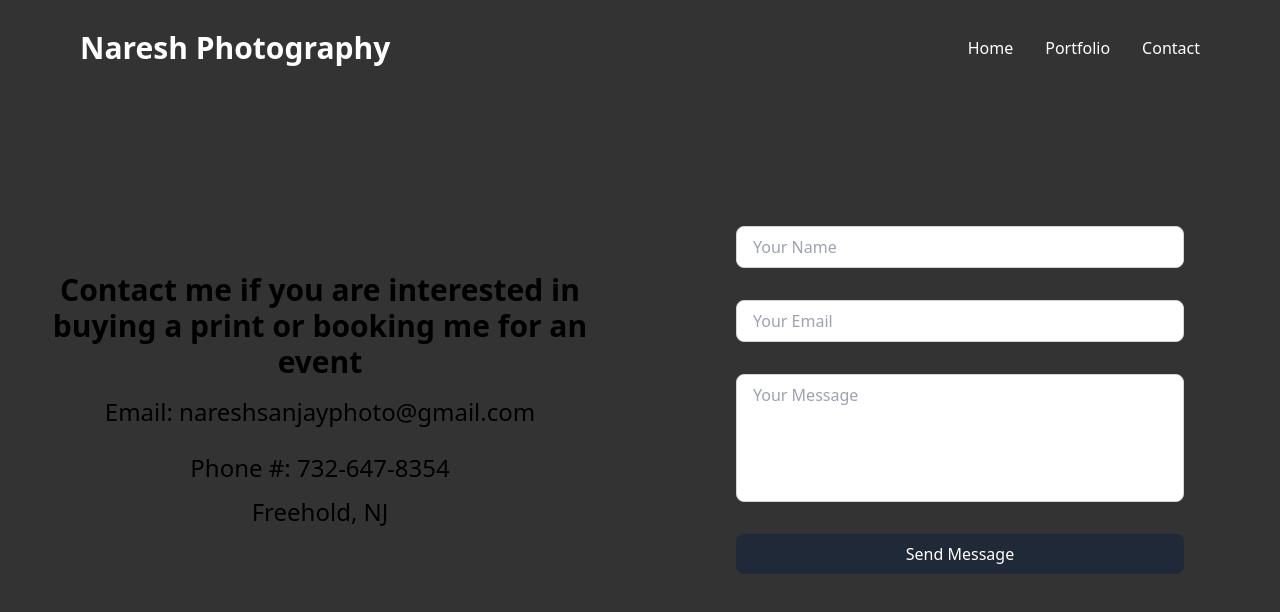
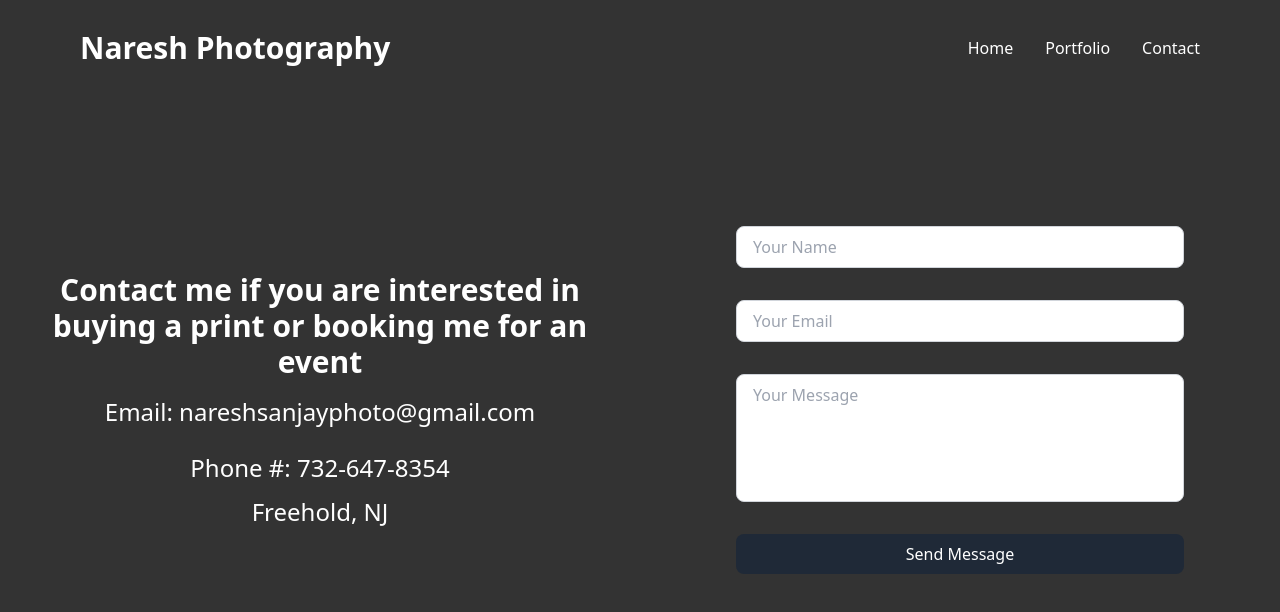
Before and after one commit to gajanm/photography-website, a React (Create React App) app: page /contact in a window 1280 px wide. Shown: the top 612 px of the page. Built offline with nearby package versions, Linux system fonts and the light colour scheme.

Commit message:
fix to contact page

```diff
--- a/src/components/Contact.jsx
+++ b/src/components/Contact.jsx
@@ -34,7 +34,7 @@ const Contact = () => {
 
 
   return (
-    <div className='flex'>
+    <div className='flex text-white'>
       <div className="w-1/2 h-screen flex flex-col justify-center items-center">
         <h1 className="text-3xl font-bold px-8 mb-1 text-center"> Contact me if you are interested in buying a print or booking me for an event</h1>
         <h1 className='text-lg sm:text-xl md:text-2xl py-3'>Email: nareshsanjayphoto@gmail.com </h1>
@@ -44,7 +44,7 @@ const Contact = () => {
       </div>
 
       <div className='w-1/2 h-screen flex justify-center'>
-        <form onSubmit={handleSubmit} className="flex flex-col justify-center h-full w-[70%]">
+        <form onSubmit={handleSubmit} className="flex flex-col justify-center h-full w-[70%] text-black">
 
             <input
               type="text"
```
